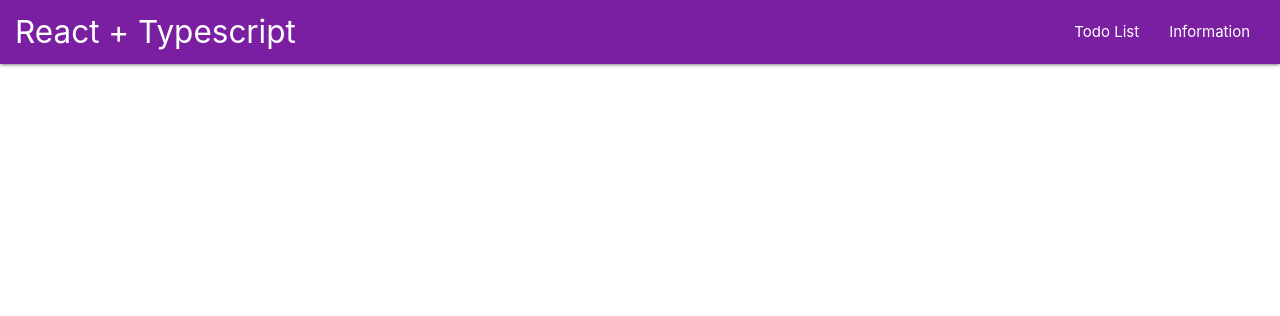
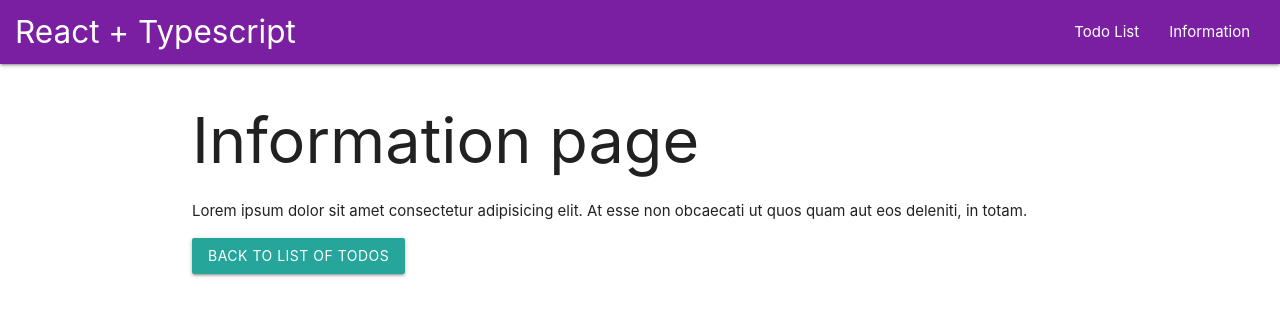
Before and after one commit to OlegBalabukh/todo-app-typescript, a React (Create React App) app: page /about in a window 1280 px wide. Shown: the top 316 px of the page. Built offline with nearby package versions, Linux system fonts and the light colour scheme.

Commit message:
added router

```diff
--- a/package.json
+++ b/package.json
@@ -10,8 +10,10 @@
     "@types/node": "^12.12.22",
     "@types/react": "^16.9.17",
     "@types/react-dom": "^16.9.4",
+    "@types/react-router-dom": "^5.1.3",
     "react": "^16.12.0",
     "react-dom": "^16.12.0",
+    "react-router-dom": "^5.1.2",
     "react-scripts": "3.3.0",
     "typescript": "^3.7.4"
   },
--- a/src/App.tsx
+++ b/src/App.tsx
@@ -1,12 +1,20 @@
 import React from 'react';
+import { BrowserRouter, Switch, Route } from 'react-router-dom'
 import { Navbar } from './components/Navbar';
+import { TodosPage } from './pages/TodosPage';
+import { AboutPage } from './pages/AboutPage';
 
 const App: React.FC = () => {
   return (
-    <>
+    <BrowserRouter>
       <Navbar />
-      <div className="container"></div>
-    </>
+      <div className="container">
+        <Switch>
+          <Route component={TodosPage} path="/" exact />
+          <Route component={AboutPage} path="/about" />
+        </Switch>
+      </div>
+    </BrowserRouter>
   );
 }
 
--- a/src/components/Navbar.tsx
+++ b/src/components/Navbar.tsx
@@ -1,4 +1,5 @@
 import React from 'react';
+import { NavLink } from 'react-router-dom'
 
 export const Navbar: React.FunctionComponent = () => (
   <nav>
@@ -6,10 +7,10 @@ export const Navbar: React.FunctionComponent = () => (
       <a href="/" className="brand-logo">React + Typescript</a>
       <ul className="right hide-on-med-and-down">
         <li>
-          <a href="/">Todo List</a>
+          <NavLink to="/">Todo List</NavLink>
         </li>
         <li>
-          <a href="/">Information</a>
+          <NavLink to="/about">Information</NavLink>
         </li>
       </ul>
     </div>
--- a/src/pages/AboutPage.tsx
+++ b/src/pages/AboutPage.tsx
@@ -1,6 +1,8 @@
 import React from 'react'
+import { useHistory } from 'react-router-dom'
 
 export const AboutPage: React.FC = () => {
+  const history = useHistory()
   return (
     <>
       <h1>Information page</h1>
@@ -8,7 +10,9 @@ export const AboutPage: React.FC = () => {
         Lorem ipsum dolor sit amet consectetur adipisicing elit. At esse non
         obcaecati ut quos quam aut eos deleniti, in totam.
       </p>
-      <button className="btn">Back to List of Todos</button>
+      <button className="btn" onClick={() => history.push("/")}>
+        Back to List of Todos
+      </button>
     </>
   );
 }
```
Also changed, not shown: 2 other files (tests, documents, lock files or other folders).
